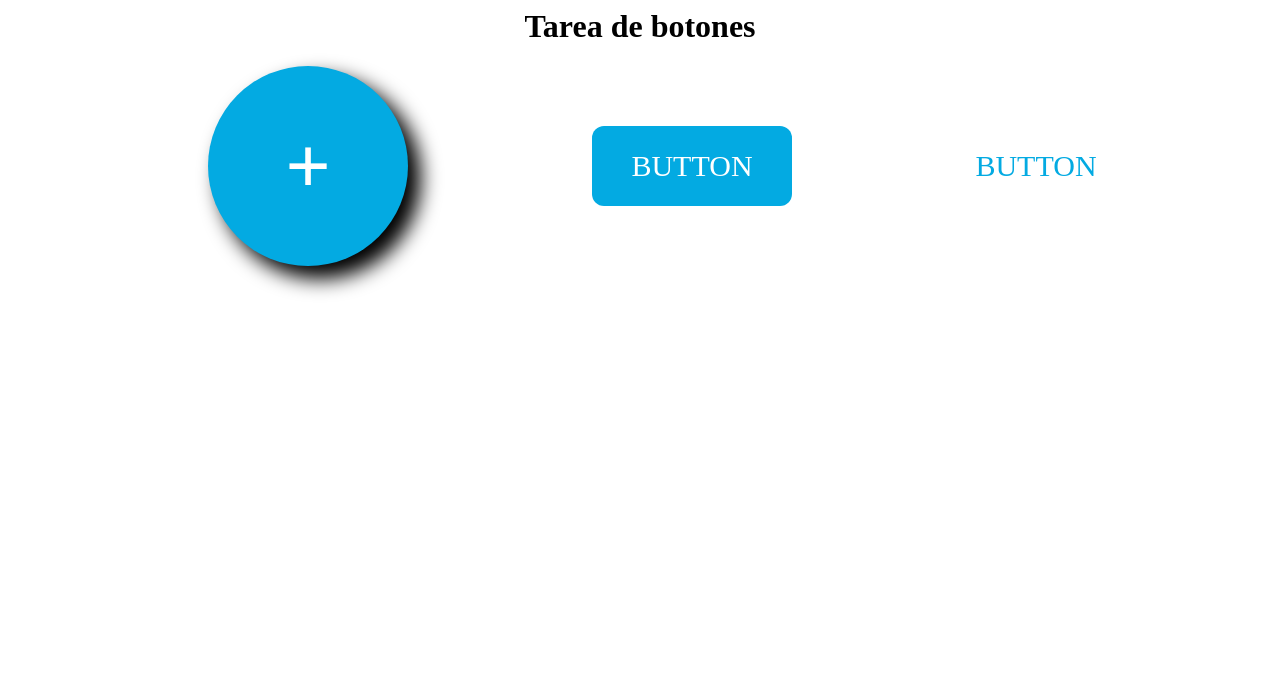
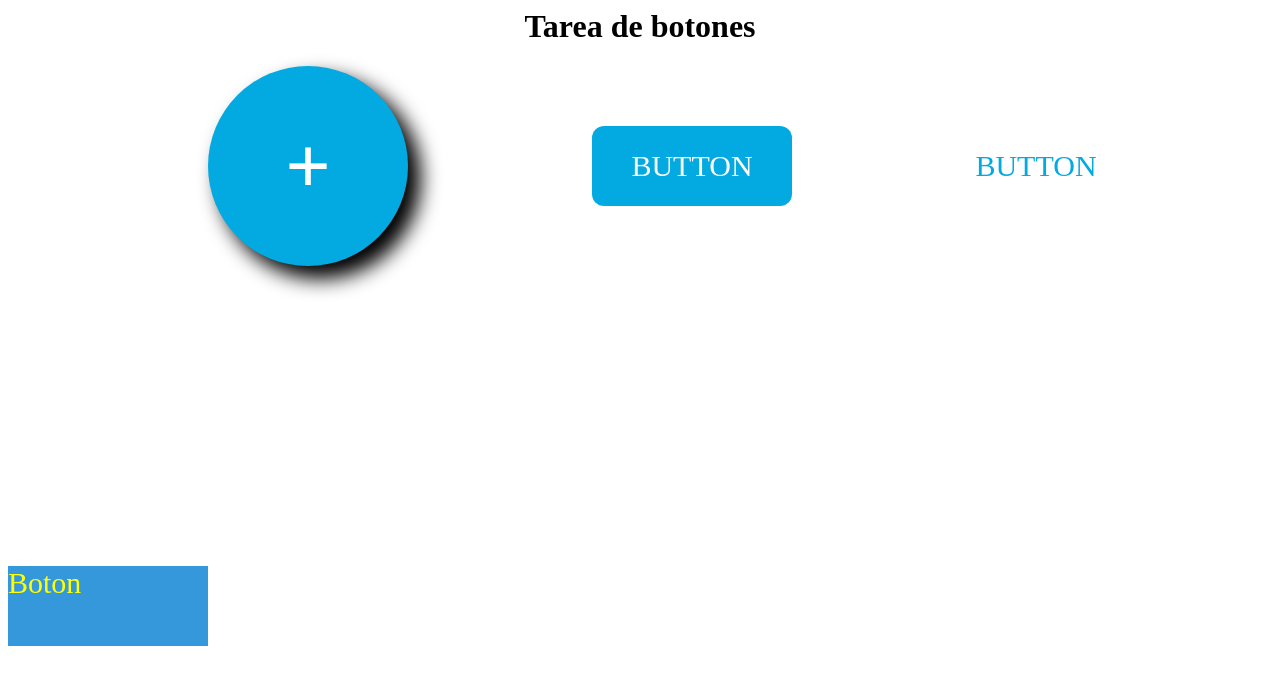
Before and after one commit to Castro-D/Nucba-ejercicios, a plain HTML site: page index.html in a window 1280 px wide. Drawn offline with Linux system fonts and the light colour scheme.

Commit message:
agrega cuarto boton

```diff
--- a/index.html
+++ b/index.html
@@ -15,6 +15,9 @@
             <div class='botones transparente texto-boton-ultimo'>
                 BUTTON
             </div>
+            <div class='boton-mio texto-boton-mio'>
+                <span>Boton</span>
+            </div>
         </div>
     </body>
 </html>
--- a/style.css
+++ b/style.css
@@ -60,3 +60,24 @@ h1 {
     display: inline-block;
     font-size: 30px;
     color: rgb(3, 170, 226);
+}
+
+.boton-mio {
+    position: relative;
+    top: 300px;
+    width: 200px;
+    height: 80px;
+    background-color: black;
+    border-color: #3498db;
+    color: #fff;
+    box-shadow: 0 0 40px 40px #3498db inset, 0 0 0 0 #3498db;
+    transition: all 150ms ease-in-out;
+  }
+  .boton-mio:hover {
+    box-shadow: 0 0 10px 0 #3498db inset, 0 0 10px 4px #3498db;
+  }
+
+.texto-boton-mio {
+    color: yellow;
+    font-size: 30px;
+}
```
